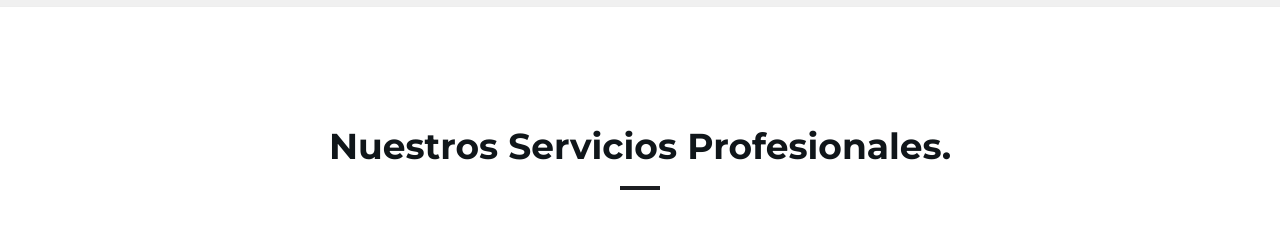
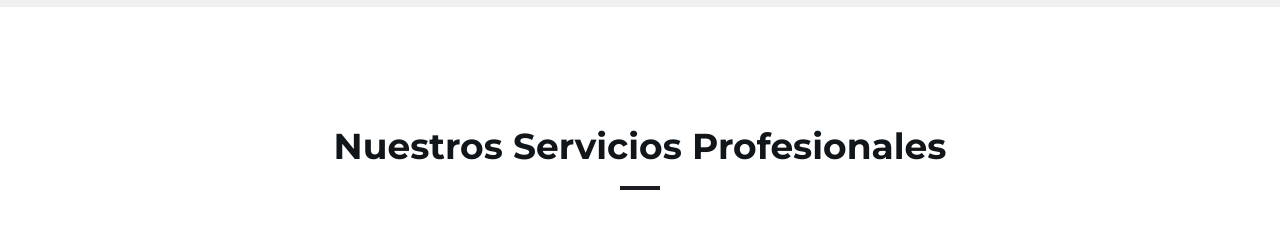
Before and after one commit to NahuelGoldy/landing-page, a plain HTML site: page index.html in a window 1280 px wide. Shown: the part 2400-2640 px from the top of the page. Drawn offline with Linux system fonts and the light colour scheme.

Commit message:
saque el punto

```diff
--- a/index.html
+++ b/index.html
@@ -324,7 +324,7 @@
 
 				<!-- Section header -->
 				<div class="section-header text-center">
-					<h2 class="title">Nuestros servicios profesionales.</h2>
+					<h2 class="title">Nuestros servicios profesionales</h2>
 				</div>
 				<!-- /Section header -->
 
```
